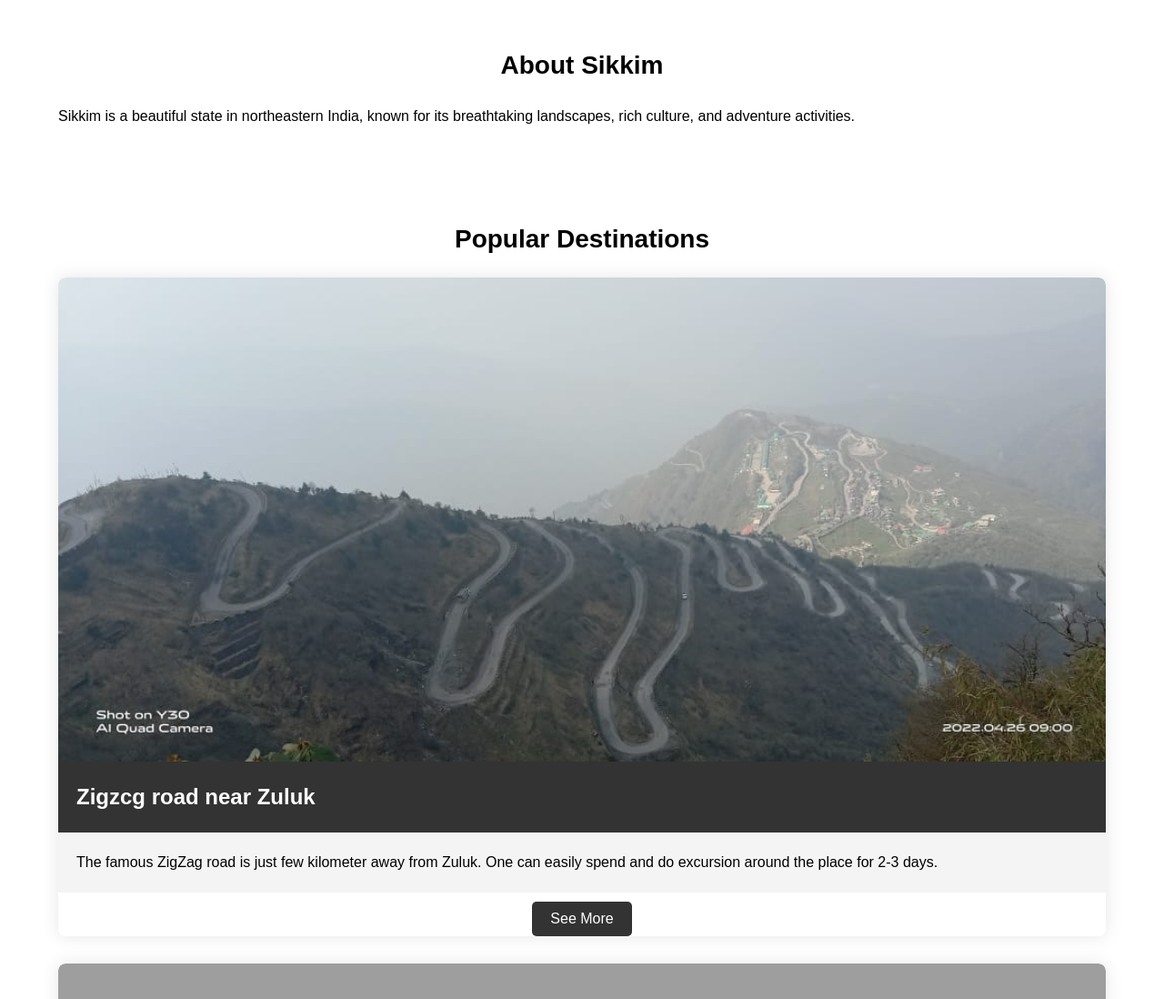
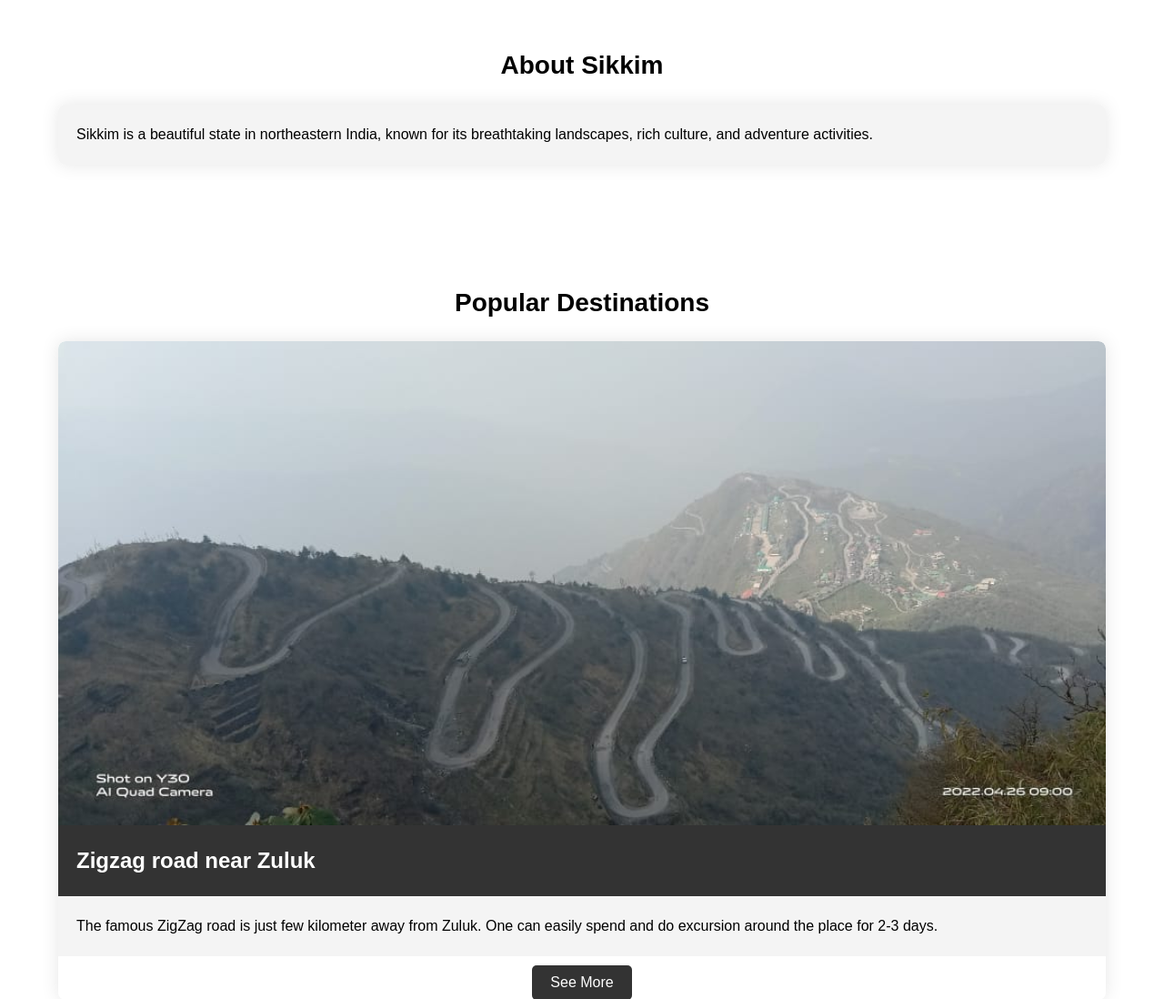
Before and after one commit to Nishantrde/skrider, a Django app: page / in a window 1280 px wide. Shown: the part 133-1231 px from the top of the page at 91% size. Run offline with Django 5.2, Linux system fonts and the light colour scheme; grey boxes are pictures that could not be loaded.

Commit message:
Initial Commit

```diff
--- a/mainapp/templates/galery.html
+++ b/mainapp/templates/galery.html
@@ -13,7 +13,7 @@
 
 <header>
     <div class="container">
-        <h1>Galery: Zigzcg road near Zuluk</h1>
+        <h1>Galery: ZigZag road near Zuluk</h1>
 
     </div>
 </header>
--- a/mainapp/templates/index.html
+++ b/mainapp/templates/index.html
@@ -28,7 +28,9 @@
 <section id="about">
     <div class="container">
         <h2>About Sikkim</h2>
+        <div class="destination">
         <p>Sikkim is a beautiful state in northeastern India, known for its breathtaking landscapes, rich culture, and adventure activities.</p>
+        </div>
     </div>
 </section>
 
@@ -39,7 +41,7 @@
         <div class="destination">
             {% load static %}
             <img src="{% static 'img/zigzac_road.jpeg' %}">
-            <h3>Zigzcg road near Zuluk</h3>
+            <h3>Zigzag road near Zuluk</h3>
             <p>The famous ZigZag road is just few kilometer away from Zuluk. One can easily spend and do excursion around the place for 2-3 days.</p>
             <form action="/galery" method="post">
                 {% csrf_token %}
@@ -59,10 +61,12 @@
     <div class="container">
         <h2>Activities</h2>
         <ul>
+            <div class="destination">
             <li>Trekking</li>
             <li>White-water Rafting</li>
             <li>Paragliding</li>
             <li>Yak Safari</li>
+            </div>
         </ul>
     </div>
 </section>
```
Also changed, not shown: mainapp/static/css/style.css (+10 -1 lines).
